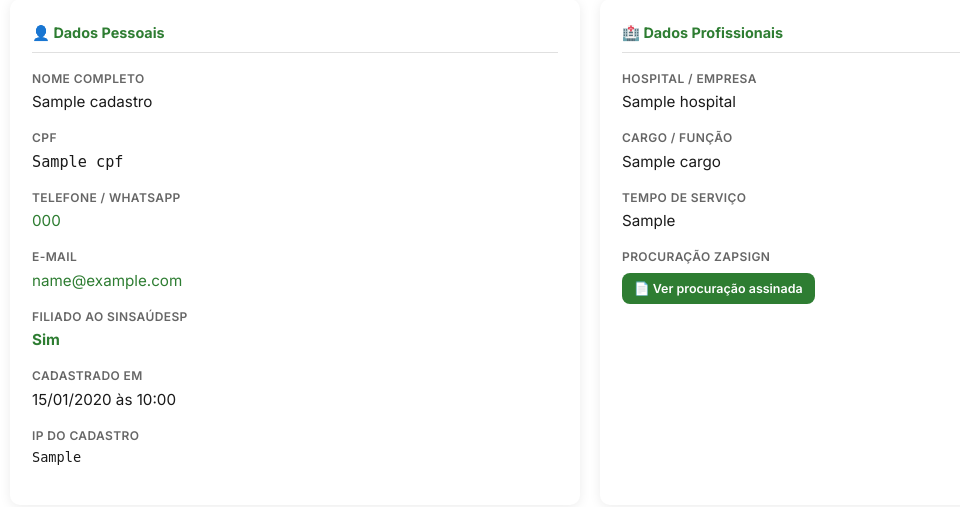
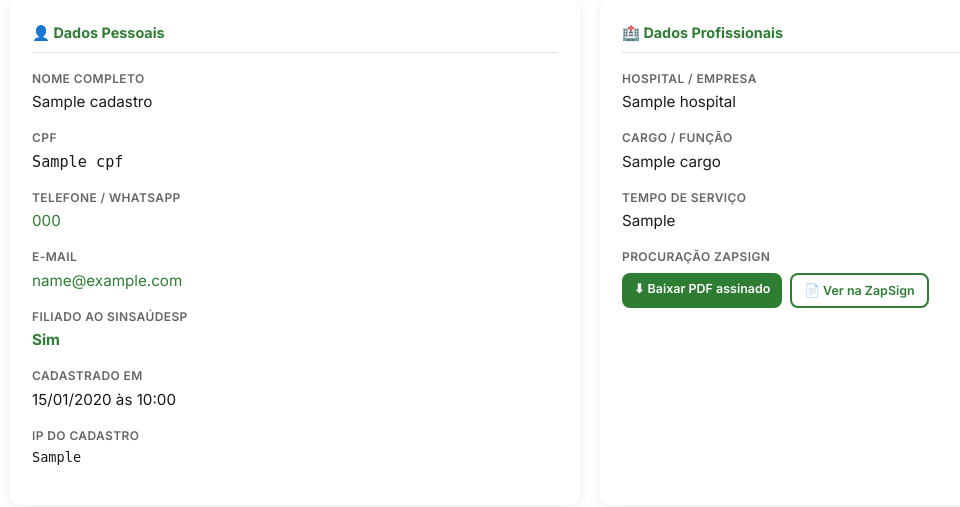
Before and after one commit to Pacheco2802/Sinsaudesp-Aposentadoria-Especial-Page, a Python web app: template templates/admin/detalhe.html in a window 1280 px wide. Shown: the part 219-726 px from the top of the page, without its empty margins (50-1010 px from the left). Run offline with Jinja, Linux system fonts and the light colour scheme; the template is opened without the code that fills it: most values are stand-ins (such as "Sample title", 1, 10 or a date in 2020).

Commit message:
Corrige deteccao de assinatura (consulta ativa ZapSign), organiza em pasta e adiciona download do PDF assinado

```diff
--- a/static/css/style.css
+++ b/static/css/style.css
@@ -447,6 +447,18 @@ input.error, select.error { border-color: #c62828; }
   border-bottom: 1px solid var(--cinza-borda);
 }
 .modal-header h3 { font-size: 0.95rem; font-weight: 700; }
+.modal-footer {
+  display: flex;
+  align-items: center;
+  justify-content: space-between;
+  gap: 12px;
+  padding: 12px 18px;
+  border-top: 1px solid var(--cinza-borda);
+  background: #fafafa;
+  flex-wrap: wrap;
+}
+.modal-footer #zapsign-status-msg { font-size: 0.85rem; color: var(--cinza-texto); }
+.modal-footer #btn-confirmar-assinatura { font-size: 0.85rem; padding: 8px 16px; white-space: nowrap; }
 .modal-close {
   background: transparent;
   border: none;
--- a/static/js/main.js
+++ b/static/js/main.js
@@ -178,6 +178,7 @@ async function iniciarAssinatura() {
       `https://app.zapsign.com.br/verificar/${signer_token}`;
 
     document.getElementById('zapsign-modal-overlay').classList.add('open');
+    iniciarVerificacaoAssinatura(doc_token);
   } catch (err) {
     alert(`Erro ao criar documento de assinatura: ${err.message}`);
     btn.disabled = false;
@@ -185,7 +186,64 @@ async function iniciarAssinatura() {
   }
 }
 
+let zapSignPollTimer = null;
+
+function iniciarVerificacaoAssinatura(docToken) {
+  pararVerificacaoAssinatura();
+  // Consulta a ZapSign a cada 4s para detectar quando o documento foi assinado
+  zapSignPollTimer = setInterval(() => checarStatusAssinatura(docToken, false), 4000);
+}
+
+function pararVerificacaoAssinatura() {
+  if (zapSignPollTimer) {
+    clearInterval(zapSignPollTimer);
+    zapSignPollTimer = null;
+  }
+}
+
+async function checarStatusAssinatura(docToken, manual) {
+  try {
+    const resp = await fetch(`/api/zapsign/status?doc_token=${encodeURIComponent(docToken)}`);
+    if (!resp.ok) throw new Error('Falha ao consultar status');
+    const { signed } = await resp.json();
+    if (signed) {
+      finalizarAssinatura();
+    } else if (manual) {
+      const msg = document.getElementById('zapsign-status-msg');
+      if (msg) msg.textContent = '⏳ Ainda não detectamos a assinatura. Conclua a assinatura e tente de novo.';
+    }
+  } catch (err) {
+    if (manual) {
+      const msg = document.getElementById('zapsign-status-msg');
+      if (msg) msg.textContent = '⚠️ Não foi possível verificar agora. Tente novamente em instantes.';
+    }
+  }
+}
+
+function verificarAssinaturaManual() {
+  const docToken = document.getElementById('zapsign_doc_token').value;
+  if (!docToken) return;
+  const msg = document.getElementById('zapsign-status-msg');
+  if (msg) msg.textContent = '🔄 Verificando…';
+  checarStatusAssinatura(docToken, true);
+}
+
+function finalizarAssinatura() {
+  pararVerificacaoAssinatura();
+  zapSignDocToken = document.getElementById('zapsign_doc_token').value;
+  document.getElementById('zapsign-modal-overlay').classList.remove('open');
+
+  const confirmEl = document.getElementById('assinatura-confirmada');
+  if (confirmEl) confirmEl.classList.add('show');
+
+  const btn = document.getElementById('btn-iniciar-assinatura');
+  if (btn) { btn.disabled = true; btn.innerHTML = '✓ Documento assinado'; }
+
+  updateSubmitButton();
+}
+
 function fecharModalZapSign() {
+  pararVerificacaoAssinatura();
   document.getElementById('zapsign-modal-overlay').classList.remove('open');
   if (!zapSignDocToken) {
     const btn = document.getElementById('btn-iniciar-assinatura');
@@ -193,6 +251,7 @@ function fecharModalZapSign() {
   }
 }
 
+// Caminho rápido: se a ZapSign enviar o aviso de assinatura concluída, finaliza na hora
 window.addEventListener('message', (e) => {
   if (e.origin !== 'https://app.zapsign.com.br') return;
 
@@ -201,11 +260,7 @@ window.addEventListener('message', (e) => {
     (typeof e.data === 'object' && (e.data?.event === 'zs-doc-signed' || e.data?.type === 'signed'));
 
   if (isSignedEvent) {
-    zapSignDocToken = document.getElementById('zapsign_doc_token').value;
-    fecharModalZapSign();
-    const confirmEl = document.getElementById('assinatura-confirmada');
-    if (confirmEl) confirmEl.classList.add('show');
-    updateSubmitButton();
+    finalizarAssinatura();
   }
 });
 
--- a/templates/admin/detalhe.html
+++ b/templates/admin/detalhe.html
@@ -106,11 +106,16 @@
         {% if cadastro.zapsign_doc_token %}
         <div class="info-row">
           <span class="info-label">Procuração ZapSign</span>
-          <span class="info-value">
+          <span class="info-value" style="display: flex; flex-wrap: wrap; gap: 8px; margin-top: 4px;">
+            <a href="/admin/cadastro/{{ cadastro.id }}/procuracao"
+               target="_blank" class="btn-secondary"
+               style="font-size: 0.78rem; padding: 6px 12px; display: inline-block;">
+              ⬇ Baixar PDF assinado
+            </a>
             <a href="https://app.zapsign.com.br/verificar/{{ cadastro.zapsign_doc_token }}"
-               target="_blank" class="btn-secondary"
-               style="font-size: 0.78rem; padding: 6px 12px; display: inline-block; margin-top: 4px;">
-              📄 Ver procuração assinada
+               target="_blank" class="btn-outline"
+               style="font-size: 0.78rem; padding: 6px 12px; display: inline-block;">
+              📄 Ver na ZapSign
             </a>
           </span>
         </div>
--- a/templates/cadastro.html
+++ b/templates/cadastro.html
@@ -189,6 +189,12 @@ O presente mandato é outorgado de forma gratuita, sem qualquer ônus para o out
       <button type="button" class="modal-close" onclick="fecharModalZapSign()" aria-label="Fechar">×</button>
     </div>
     <iframe id="zapsign-iframe" src="" allow="camera; microphone; geolocation" title="Assinatura digital ZapSign"></iframe>
+    <div class="modal-footer">
+      <span id="zapsign-status-msg">⏳ Aguardando a assinatura ser concluída…</span>
+      <button type="button" id="btn-confirmar-assinatura" class="btn-primary" onclick="verificarAssinaturaManual()">
+        Já assinei — verificar
+      </button>
+    </div>
   </div>
 </div>
 
--- a/zapsign.py
+++ b/zapsign.py
@@ -10,6 +10,9 @@ logger = logging.getLogger(__name__)
 
 ZAPSIGN_API_TOKEN = os.environ.get("ZAPSIGN_API_TOKEN", "")
 ZAPSIGN_SANDBOX = os.environ.get("ZAPSIGN_SANDBOX", "true").lower() == "true"
+ZAPSIGN_FOLDER_PATH = os.environ.get(
+    "ZAPSIGN_FOLDER_PATH", "/Procurações aposentadoria especial pelo site"
+)
 BASE_URL = "https://api.zapsign.com.br/api/v1"
 
 
@@ -47,6 +50,7 @@ async def criar_documento(nome: str, cpf: str, pdf_bytes: bytes) -> dict:
         "name": f"Procuracao_{cpf_digits}_{data_hoje}",
         "base64_pdf": b64,
         "lang": "pt-br",
+        "folder_path": ZAPSIGN_FOLDER_PATH,
         "signers": [
             {
                 "name": nome,
```
Also changed, not shown: main.py (+42 -0 lines).
